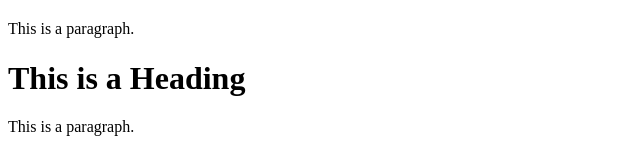
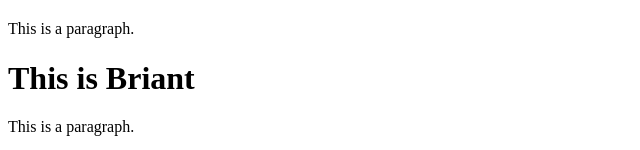
Before and after one commit to bier29/project_3, a plain HTML site: page index.html in a window 1280 px wide. Shown: the part 144-294 px from the top of the page, without its empty margins (0-640 px from the left). Drawn offline with Linux system fonts and the light colour scheme.

Commit message:
Update index.html

```diff
--- a/index.html
+++ b/index.html
@@ -9,8 +9,7 @@
   <h1>This is a Heading</h1>
   <p>This is a paragraph.</p>
 
-  <h1>This is a Heading</h1>
+  <h1>This is Briant</h1>
   <p>This is a paragraph.</p>
-
 </body>
 </html>
```
